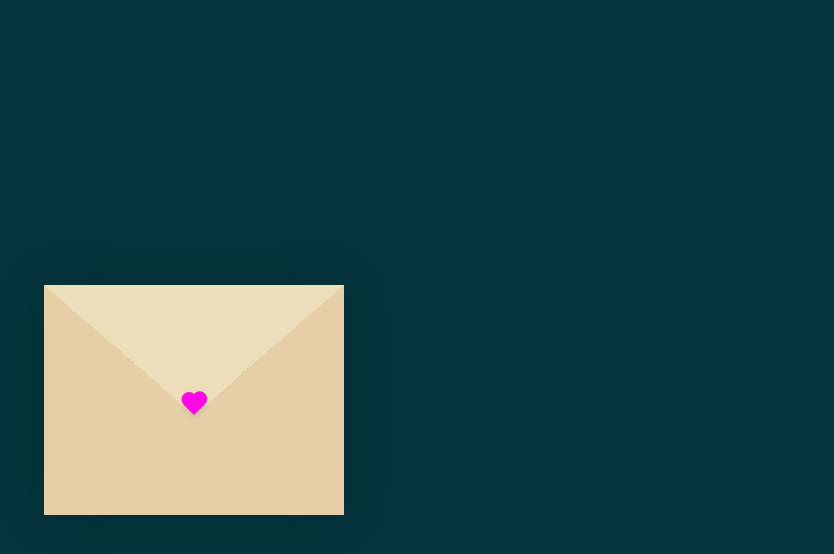
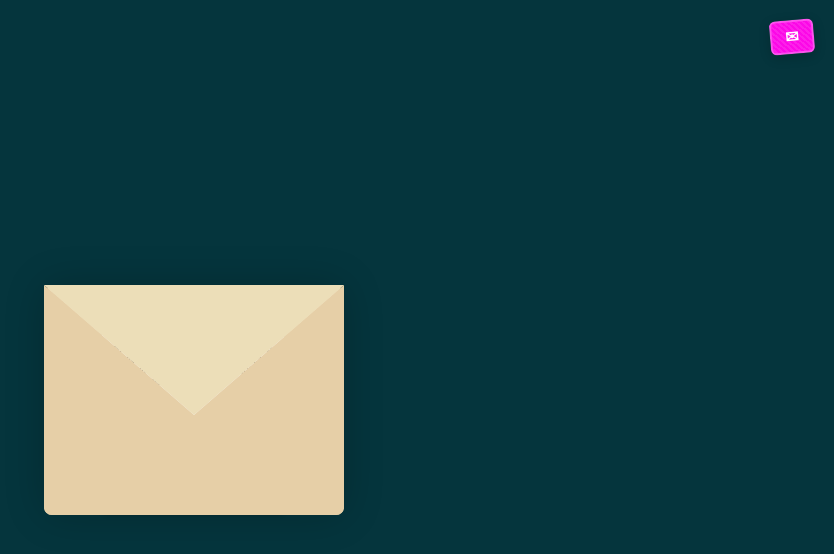
Before and after one commit to EmirMarles/letter, a plain HTML site: page index.html in a window 1280 px wide. Shown: the whole page, without its empty margins (446-1280 px from the left). Drawn offline with Linux system fonts and the light colour scheme.

Commit message:
Replace heart with stamp and make envelope rounder

```diff
--- a/index.html
+++ b/index.html
@@ -17,7 +17,7 @@
                     </div>
                 </div>
             </div>
-            <div class="heart"></div>
+            <div class="stamp"></div>
         </div>
     </div>
 
--- a/script.js
+++ b/script.js
@@ -1,6 +1,6 @@
 const envelope = document.querySelector(".envelope-wrapper");
-const heart = document.querySelector(".heart");
+const stamp = document.querySelector(".stamp");
 
-heart.addEventListener("click", ()=>{
+stamp.addEventListener("click", ()=>{
     envelope.classList.toggle("flap")
 })
--- a/style.css
+++ b/style.css
@@ -28,6 +28,7 @@ body{
 .container > .envelope-wrapper {
     background: var(--bg-envelope-color);
     box-shadow: 0 0 40px var(--shadow-color);
+    border-radius: 12px;
 }
 
 .container .envelope-wrapper .envelope{
@@ -58,6 +59,7 @@ body{
     border-right: 150px solid var(--envelope-cover);
     border-bottom: 100px solid var(--envelope-cover);
     border-left: 150px solid var(--envelope-cover);
+    border-radius: 0 0 8px 8px;
 }
 
 .envelope > .letter{
@@ -71,6 +73,7 @@ body{
     transition: all 1s ease-in-out;
     box-shadow: 0 0 5px var(--shadow-color);
     padding: 20px 10px;
+    border-radius: 6px;
 }
 
 .container .envelope-wrapper .envelope .letter .text{
@@ -80,36 +83,48 @@ body{
     font-size: 10px;
 }
 
-.heart{
+.stamp{
+    position: absolute;
+    top: 20px;
+    right: 20px;
+    width: 40px;
+    height: 30px;
+    background: var(--heart-color);
+    z-index: 4;
+    transform: rotate(-5deg);
+    transition: all 0.5s ease-in-out 1s;
+    box-shadow: 0 3px 12px var(--shadow-color);
+    cursor: pointer;
+    border-radius: 6px;
+    border: 2px solid rgba(255, 255, 255, 0.3);
+}
+
+.stamp::before{
+    content: "✉";
     position: absolute;
     top: 50%;
     left: 50%;
-    width: 15px;
-    height: 15px;
-    background: var(--heart-color);
-    z-index: 4;
-    transform: translate(-50%, -20%) rotate(-45deg);
-    transition: transform 0.5s ease-in-out 1s;
-    box-shadow: 0 1px 6px var(--shadow-color);
-    cursor: pointer;
+    transform: translate(-50%, -50%);
+    color: white;
+    font-size: 16px;
+    font-weight: bold;
 }
 
-.heart::before,
-.heart::after{
+.stamp::after{
     content: "";
     position: absolute;
-    width: 15px;
-    height: 15px;
-    background: var(--heart-color);
-    border-radius: 50%;
-}
-
-.heart::before{
-    top: -7.5px;
-}
-
-.heart::after{
-    right: -7.5px;
+    top: 0;
+    left: 0;
+    right: 0;
+    bottom: 0;
+    background: repeating-linear-gradient(
+        45deg,
+        transparent,
+        transparent 2px,
+        rgba(255, 255, 255, 0.1) 2px,
+        rgba(255, 255, 255, 0.1) 4px
+    );
+    border-radius: 4px;
 }
 
 .flap .envelope::before{
@@ -123,7 +138,7 @@ body{
     transition-delay: 1s;
 }
 
-.flap .heart{
-    transform: rotate(45deg);
+.flap .stamp{
+    transform: rotate(5deg) scale(1.1);
     transition-delay: 0.4s;
 }
```
